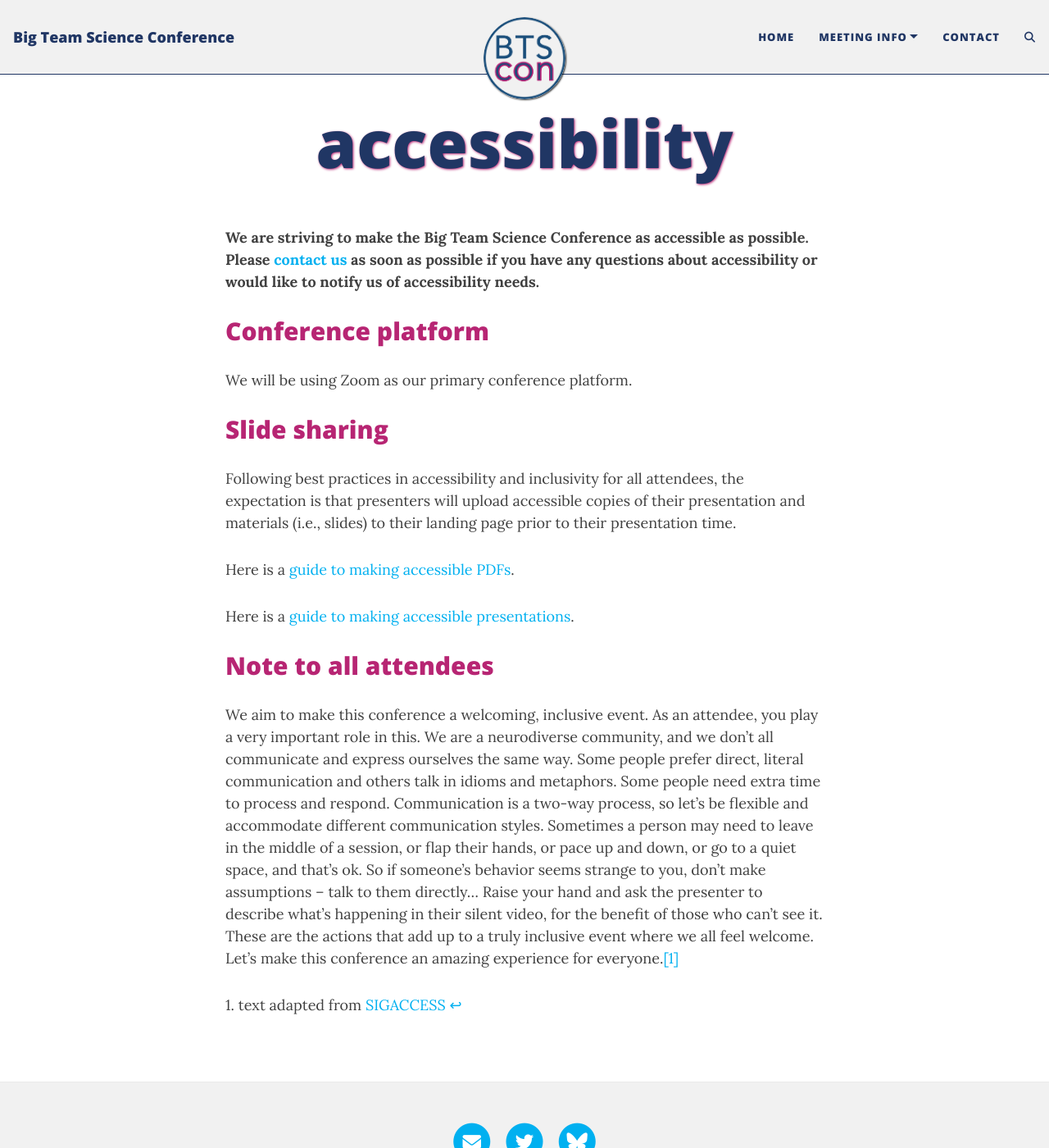
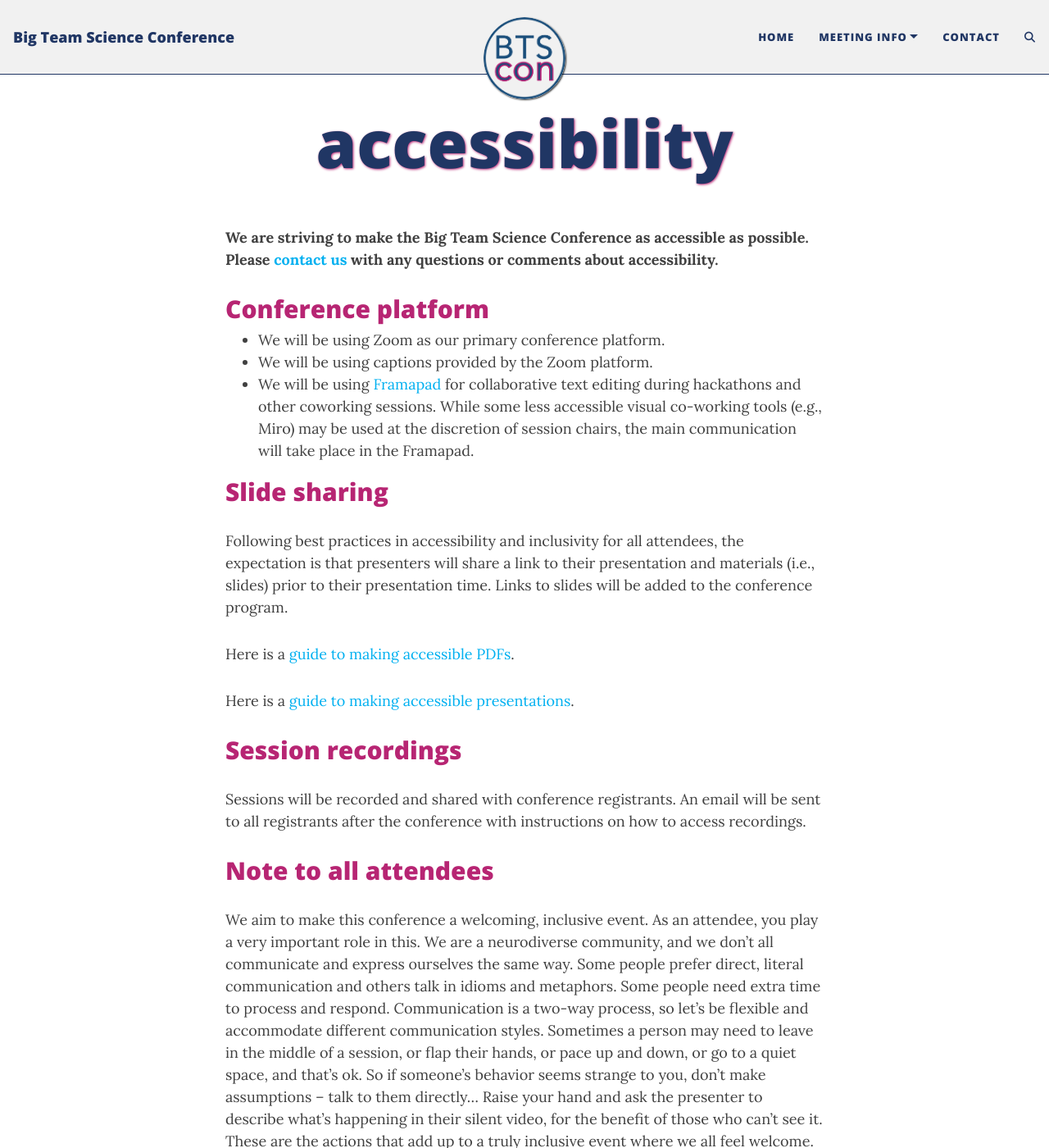
Before and after one commit to bigteamscienceconference/bigteamscienceconference.github.io, a Jekyll site: the page built from access.md, in a window 1280 px wide and 1400 px high. Shown: the whole window at 82% size. Built offline with Jekyll 4.4.1, drawn with Linux system fonts in a browser that asks for light colours; comment, search, counter and statistics services are not loaded.

Commit message:
Update access.md

```diff
--- a/access.md
+++ b/access.md
@@ -4,19 +4,26 @@ title: accessibility
 <!--cover-img: /assets/img/events_blank.png-->
 ---
 
-**We are striving to make the Big Team Science Conference as accessible as possible. Please [contact us](mailto:bigteamscienceconference@gmail.com) as soon as possible if you have any questions about accessibility or would like to notify us of accessibility needs.**
+**We are striving to make the Big Team Science Conference as accessible as possible. Please [contact us](mailto:bigteamscienceconference@gmail.com) with any questions or comments about accessibility.**
 
 ## Conference platform
 
-We will be using Zoom as our primary conference platform.
+* We will be using Zoom as our primary conference platform.
+* We will be using captions provided by the Zoom platform.
+* We will be using [Framapad](https://framapad.org/abc/en/) for collaborative text editing during hackathons and other coworking sessions. While some less accessible visual co-working tools (e.g., Miro) may be used at the discretion of session chairs, the main communication will take place in the Framapad.
 
 ## Slide sharing
 
-Following best practices in accessibility and inclusivity for all attendees, the expectation is that presenters will upload accessible copies of their presentation and materials (i.e., slides) to their landing page prior to their presentation time.
+Following best practices in accessibility and inclusivity for all attendees, the expectation is that presenters will share a link to their presentation and materials (i.e., slides) prior to their presentation time. Links to slides will be added to the conference program.
 
 Here is a [guide to making accessible PDFs](http://www.sigaccess.org/welcome-to-sigaccess/resources/accessible-pdf-author-guide/).
 
 Here is a [guide to making accessible presentations](https://www.w3.org/WAI/teach-advocate/accessible-presentations/).
+
+## Session recordings
+
+Sessions will be recorded and shared with conference registrants. An email will be sent to all registrants after the conference with instructions on how to access recordings.
+
 
 ## Note to all attendees
 
```
